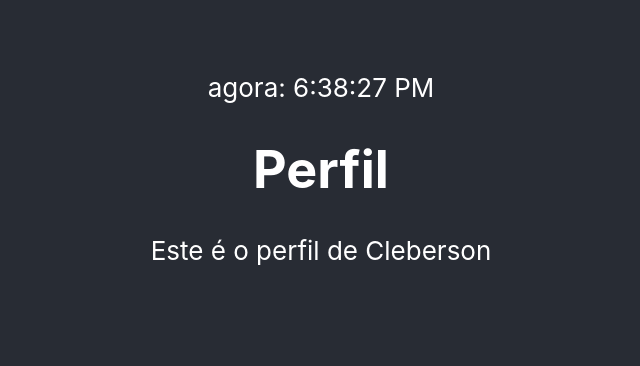
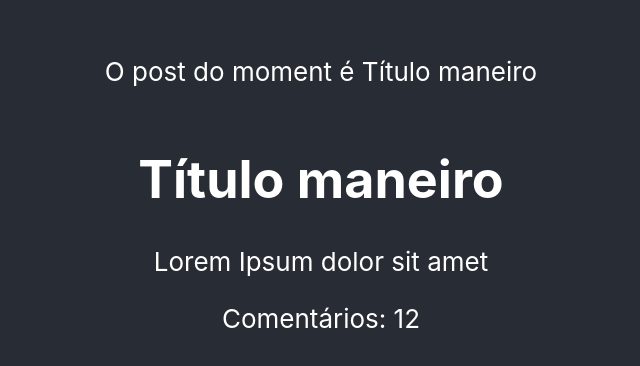
Before and after one commit to MatheusBVieira/especialista-reactJS, a React (Create React App) app: page / in a window 1280 px wide. Shown: the part 218-584 px from the top of the page, without its empty margins (319-959 px from the left). Built offline with nearby package versions, Linux system fonts and the light colour scheme.

Commit message:
Implementa props

```diff
--- a/src/App.tsx
+++ b/src/App.tsx
@@ -1,15 +1,26 @@
-import React from 'react';
+import { useState } from 'react';
 import './App.css';
-
-import Clock from './Clock';
-import Person from './Person';
+import Post from './components/Post';
+import Sidebar from './components/Sidebar';
 
 function App() {
+  const [post, setPost] = useState({
+    title: 'Título maneiro',
+    content: 'Lorem Ipsum dolor sit amet'
+  })
+
+  // setTimeout(() => {
+  //   setPost({
+  //     title: 'Título maneiro2222',
+  //     content: 'Lorem Ipsum dolor sit amet'
+  //   })
+  // }, 5000)
+
   return (
     <div className="App">
       <header className="App-header">
-        <Clock />
-        <Person />
+        <Sidebar post={post} />
+        <Post post={post} totalComments={12} />
       </header>
     </div>
   );
--- a/src/HelloWorld.tsx
+++ /dev/null
@@ -1,5 +0,0 @@
-export default function HelloWorld () {
-    return <div>
-      <h1>Hello, World!!!</h1>
-    </div>
-}
--- /dev/null
+++ b/src/components/Post.tsx
@@ -0,0 +1,24 @@
+export type PostObject = {
+  title: string
+  content: string
+}
+
+interface PostProps {
+  post: PostObject
+  totalComments?: number
+}
+
+export default function Post (props: PostProps) {
+  console.log('Post foi renderizado')
+  return <div>
+    <h1>{props.post.title}</h1>
+    <p>{props.post.content}</p>
+
+    {
+      props.totalComments &&
+        <span>
+          Comentários: {props.totalComments}
+        </span>
+    }
+  </div>
+}
--- /dev/null
+++ b/src/components/Sidebar.tsx
@@ -0,0 +1,13 @@
+import { PostObject } from "./Post";
+
+interface SidebarProps {
+  post: PostObject
+}
+
+export default function Sidebar (props: SidebarProps) {
+  return <div>
+    <p>
+      O post do moment é {props.post.title}
+    </p>
+  </div>
+}
```
Also changed, not shown: src/components/HelloWorld.tsx (added, +30 -0 lines), src/components/Clock.tsx (renamed from src/Clock.tsx), src/components/Person.tsx (renamed from src/Person.tsx).
